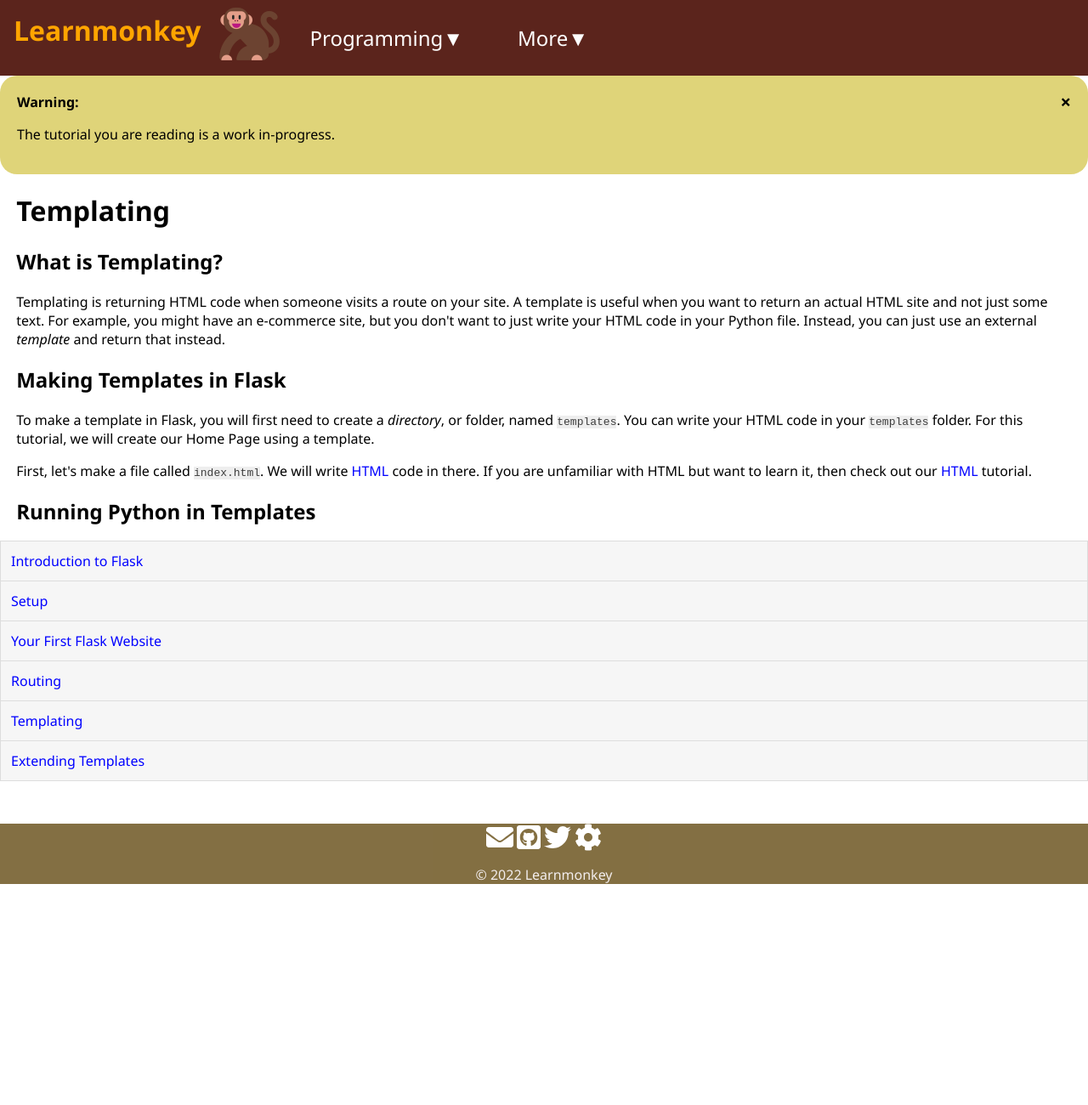
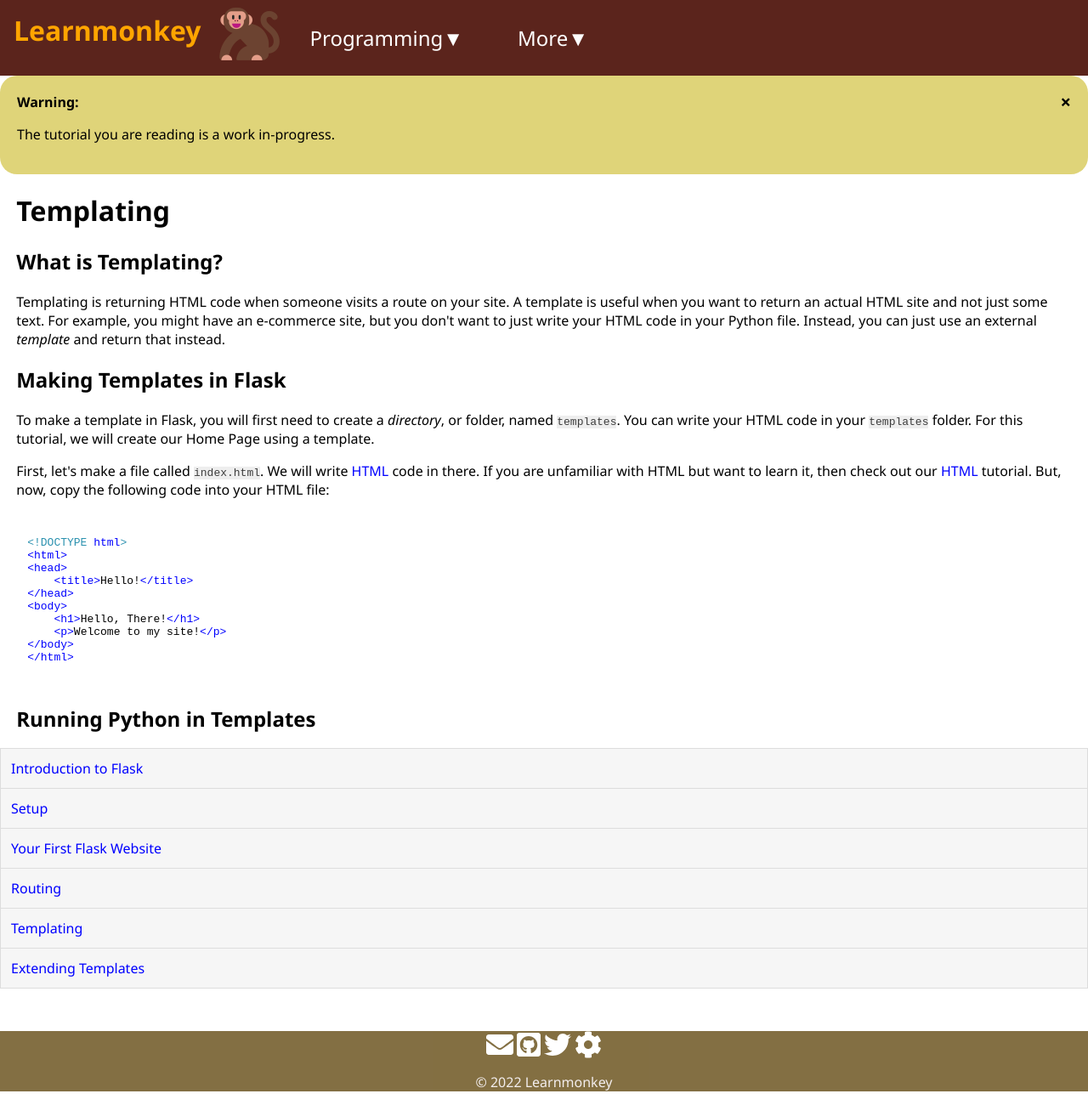
Before and after one commit to learnmonkey/learnmonkey.github.io, a Jekyll site: the page built from programming/python/flask/templating.html, in a window 1280 px wide. Shown: the whole page at 85% size. Built offline with Jekyll 4.4.1, drawn with Linux system fonts in a browser that asks for light colours; nearby versions of some CDN libraries; before the commit the page ends 1056 px from its top, so only the background shows below that.

Commit message:
add sample code

```diff
--- a/programming/python/flask/templating.html
+++ b/programming/python/flask/templating.html
@@ -14,7 +14,19 @@ permalink: /programming/python/flask/templating/
 <section>
     <h2>Making Templates in Flask</h2>
     <p>To make a template in Flask, you will first need to create a <i>directory</i>, or folder, named <code>templates</code>. You can write your HTML code in your <code>templates</code> folder. For this tutorial, we will create our Home Page using a template.</p>
-    <p>First, let's make a file called <code>index.html</code>. We will write <a href="/programming/html/">HTML</a> code in there. If you are unfamiliar with HTML but want to learn it, then check out our <a href="/programming/html/">HTML</a> tutorial.</p>
+    <p>First, let's make a file called <code>index.html</code>. We will write <a href="/programming/html/">HTML</a> code in there. If you are unfamiliar with HTML but want to learn it, then check out our <a href="/programming/html/">HTML</a> tutorial. But, now, copy the following code into your HTML file:</p>
+    <pre><code class="language-html">
+&#60;!DOCTYPE html&#62;
+&#60;html&#62;
+&#60;head&#62;
+    &#60;title&#62;Hello!&#60;/title&#62;
+&#60;/head&#62;
+&#60;body&#62;
+    &#60;h1&#62;Hello, There!&#60;/h1&#62;
+    &#60;p&#62;Welcome to my site!&#60;/p&#62;
+&#60;/body&#62;
+&#60;/html&#62;
+    </code></pre>
 </section>
 
 <section>
```
